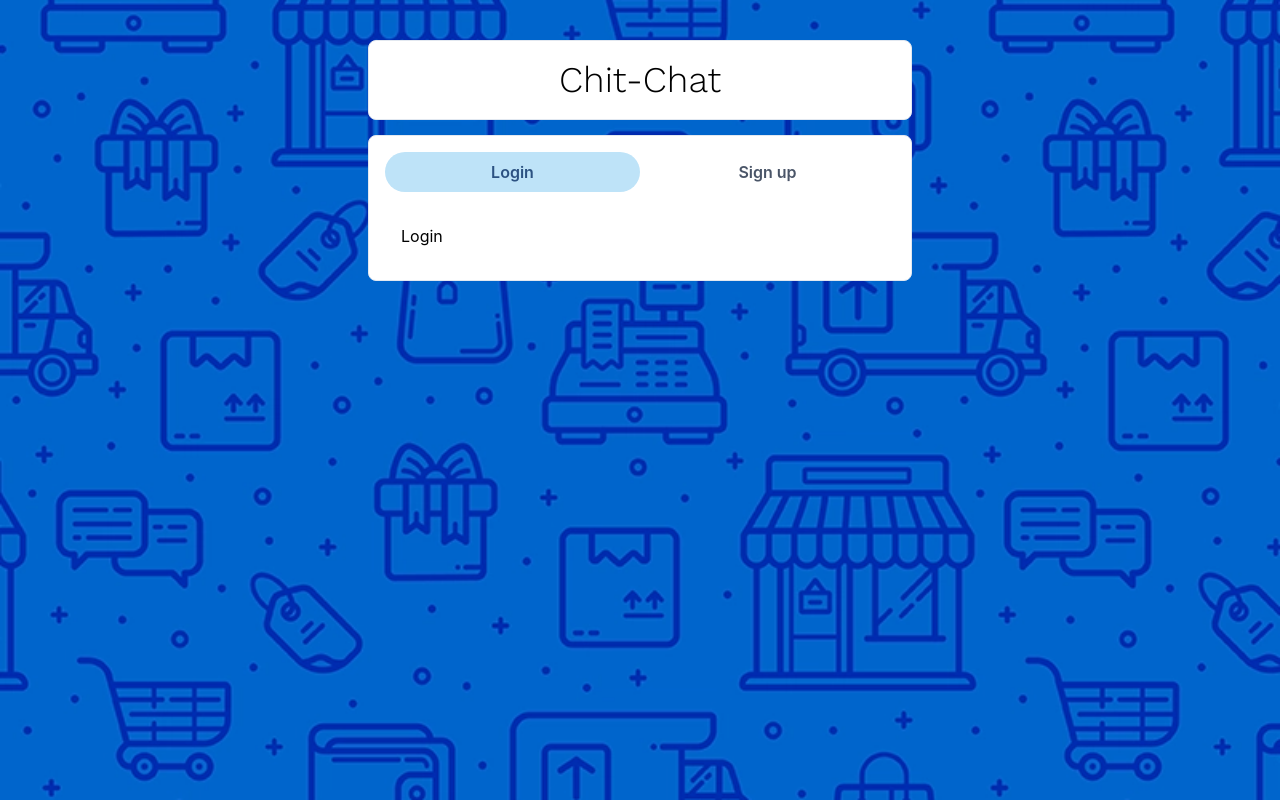
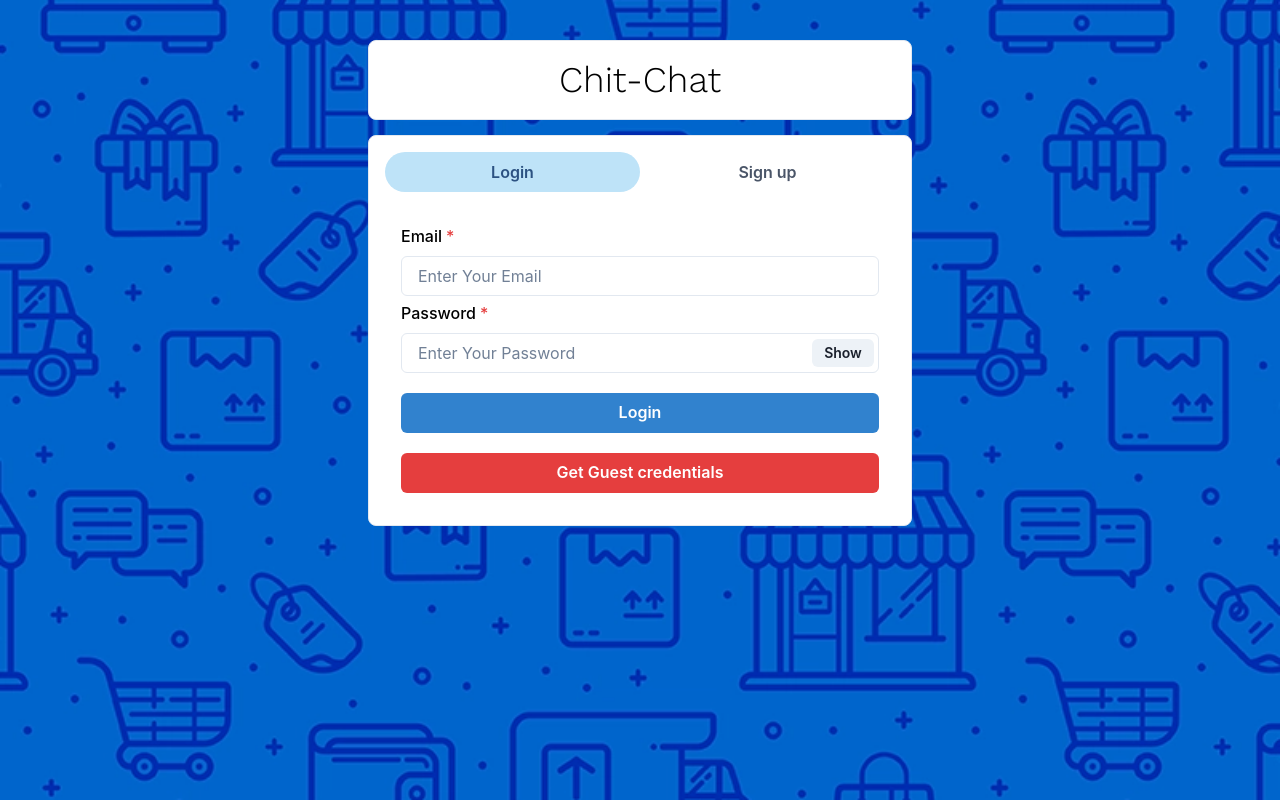
Before and after one commit to Badrinathan-S/chit-chat, a React (Create React App) app in the folder client/: page / in a window 1280 px wide. Built offline with nearby package versions, Linux system fonts and the light colour scheme.

Commit message:
login UI created

```diff
--- a/client/src/component/Authetication/Login.jsx
+++ b/client/src/component/Authetication/Login.jsx
@@ -1,7 +1,73 @@
-import React from "react";
+import {
+  Button,
+  FormControl,
+  FormLabel,
+  Input,
+  InputGroup,
+  InputRightElement,
+  VStack,
+} from "@chakra-ui/react";
+import React, { useState } from "react";
 
 const Login = () => {
-  return <div>Login</div>;
+  const [show, setShow] = useState(false);
+  const [email, setEmail] = useState();
+  const [pasword, setPassword] = useState();
+
+  const handleClick = () => {
+    setShow(!show);
+  };
+
+  const submitHandler = () => {
+    console.log("hi");
+  };
+
+  return (
+    <VStack spacing="5px" color="black">
+      <FormControl id="email" isRequired>
+        <FormLabel>Email</FormLabel>
+        <Input
+          placeholder="Enter Your Email"
+          onChange={(e) => setEmail(e.target.value)}
+        />
+      </FormControl>
+      <FormControl id="password" isRequired>
+        <FormLabel>Password</FormLabel>
+        <InputGroup>
+          <Input
+            type={show ? "text" : "password"}
+            placeholder="Enter Your Password"
+            onChange={(e) => setPassword(e.target.value)}
+          />
+          <InputRightElement width="4.5rem">
+            <Button h="1.75rem" size="sm" onClick={handleClick}>
+              {show ? "Hide" : "Show"}
+            </Button>
+          </InputRightElement>
+        </InputGroup>
+      </FormControl>
+      <Button
+        colorScheme="blue"
+        width="100%"
+        style={{ marginTop: 15 }}
+        onClick={submitHandler}
+      >
+        Login
+      </Button>
+      <Button
+        variant="solid"
+        colorScheme="red"
+        width="100%"
+        style={{ marginTop: 15 }}
+        onClick={() => {
+          setEmail("guest@example.com");
+          setPassword("123456");
+        }}
+      >
+        Get Guest credentials
+      </Button>
+    </VStack>
+  );
 };
 
 export default Login;
```
